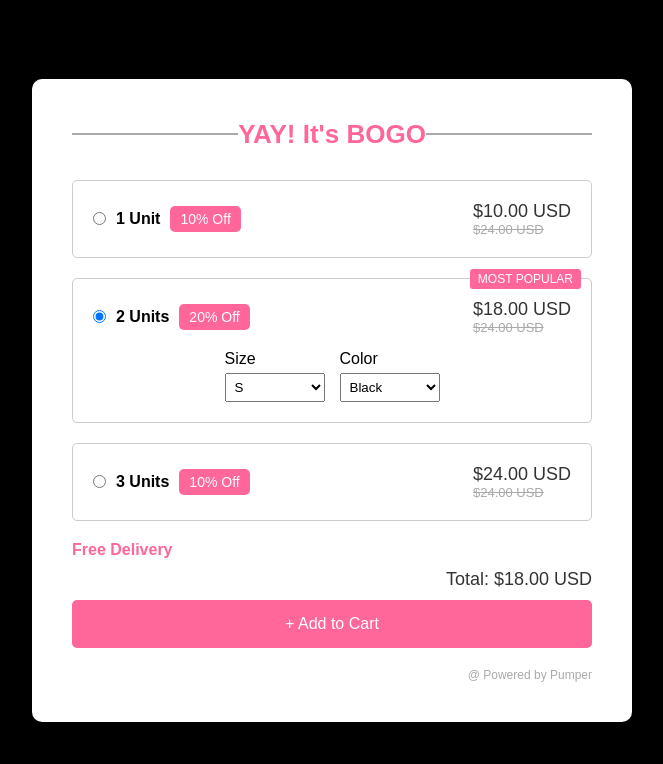
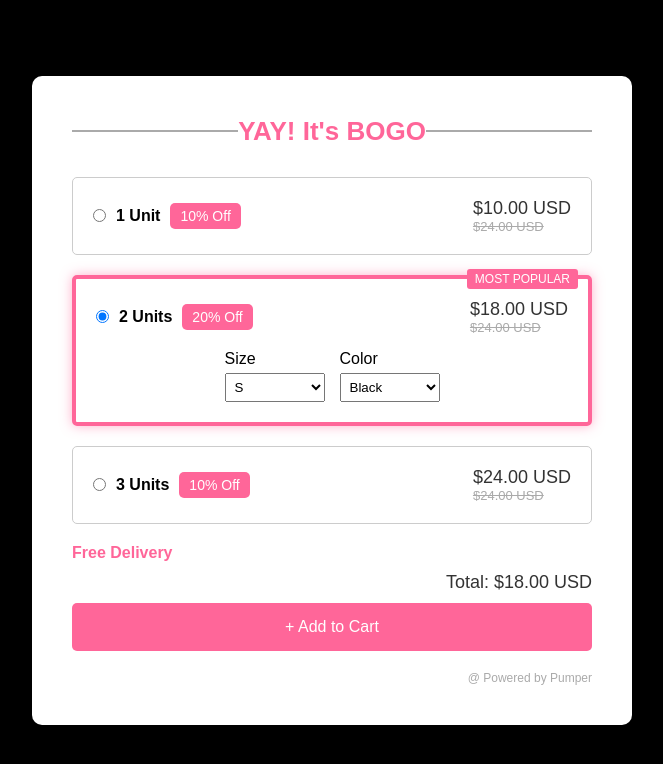
Before and after one commit to sandhya-mohanty/BOGO-Offer, a plain HTML site: page index.html in a window 1280 px wide. Shown: the whole page, without its empty margins (308-971 px from the left). Drawn offline with Linux system fonts and the light colour scheme.

Commit message:
initialy change style

```diff
--- a/style.css
+++ b/style.css
@@ -47,7 +47,7 @@ h1{
   transition: 0.3s;
   cursor: pointer;
 }
-.box:hover, box--selected{
+.box:hover, .box--selected{
   border-color: #ff6699;
   border-width: 4px;
   box-shadow: 0 0 12px rgba(255,102,153,0.5);
```
